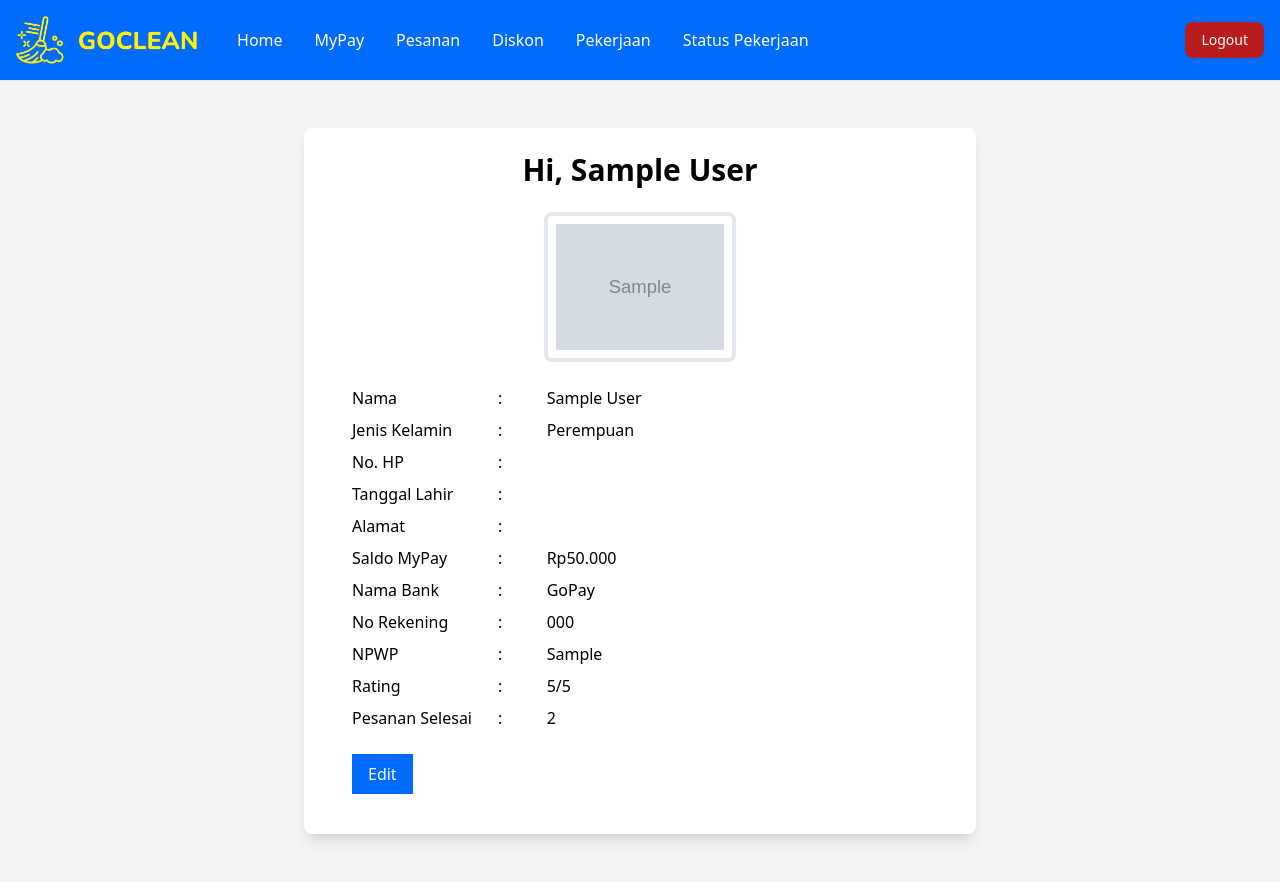
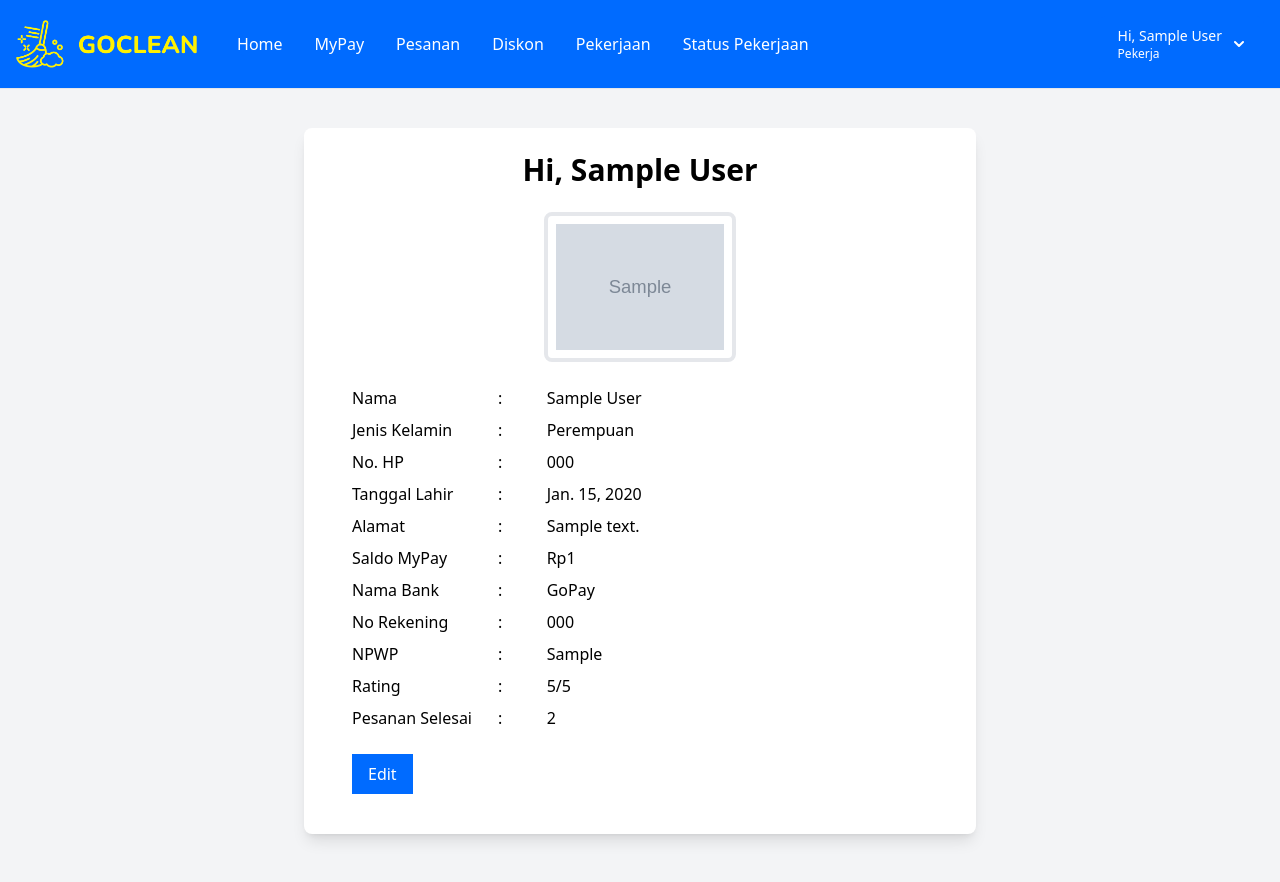
Before and after one commit to fakhrihabb/TK2, a Django app: page /profile/ in a window 1280 px wide. Run offline with Django 5.2, Linux system fonts and the light colour scheme; a user stored in the database is signed in; tables that the repository leaves empty hold one stand-in row (values such as "Sample post"); grey boxes marked "Sample" are stand-in pictures; some libraries are stand-ins or nearby versions.

Commit message:
merging leo dan penyesuaian beberapa html

```diff
--- a/authentication/models.py
+++ b/authentication/models.py
@@ -1,7 +1,3 @@
-import uuid
-
-from django.apps import apps
-from django.contrib.auth import get_user_model
 from django.contrib.auth.models import AbstractUser
 from django.db import models
 
@@ -75,22 +71,18 @@
     is_pekerja = models.BooleanField(default=False)
     first_name = models.CharField(max_length=50)
     last_name = models.CharField(max_length=50)
-    saldo_mypay = models.IntegerField(default=0)
-
-class Pengguna(models.Model):
-    user = models.OneToOneField(User, on_delete=models.CASCADE, primary_key=True)
-
     GENDER_CHOICES = (
-        ('L', 'Laki'),
+        ('L', 'Laki-laki'),
         ('P', 'Perempuan'),
     )
     gender = models.CharField(max_length=1, choices=GENDER_CHOICES, default='L')
     phone_number = models.CharField(max_length=20, unique=True)
     birth_date = models.DateField()
     address = models.CharField(max_length=100)
+    saldo_mypay = models.IntegerField(default=0)
 
-    def __str__(self):
-        return self.user.username
+    USERNAME_FIELD = 'phone_number'
+    REQUIRED_FIELDS = ['username', 'first_name', 'last_name', 'address', 'gender', 'birth_date']
 
 class Pengguna(models.Model):
     user = models.OneToOneField(User, on_delete=models.CASCADE, primary_key=True)
--- a/authentication/templates/profile.html
+++ b/authentication/templates/profile.html
@@ -44,7 +44,7 @@
         <p class="col-span-8 text-start">{{user.address}}</p>
         <p class="col-span-3 text-start">Saldo MyPay</p>
         <p class="col-span-1">:</p>
-        <p class="col-span-8 text-start">Rp50.000</p>
+        <p class="col-span-8 text-start">Rp{{ user.saldo_mypay }}</p>
         {% if user.is_pekerja %}
         <p class="col-span-3 text-start">Nama Bank</p>
         <p class="col-span-1">:</p>
--- a/mypay/templates/mypay/mypay.html
+++ b/mypay/templates/mypay/mypay.html
@@ -101,7 +101,7 @@
 
         <!-- Top section with No HP and Lakukan Transaksi button -->
         <div class="top-section">
-            <div>No HP: {{ phone_number }}</div>
+            <div>No HP: {{ user.phone_number }}</div>
             <a href="{% url 'mypay:transaksi' %}" class="transaction-button">Lakukan Transaksi</a>
         </div>
 
--- a/templates/navbar.html
+++ b/templates/navbar.html
@@ -76,19 +76,75 @@
       </div>
     </div>
     <div class="flex md:order-2 space-x-3 md:space-x-0 rtl:space-x-reverse">
-      <a href="{% url 'authentication:logout' %}">
+      <!-- <a href="{% url 'authentication:logout' %}">
         <button
           type="button"
-          class="text-white bg-red-700 hover:bg-red-900 focus:ring-4 focus:outline-none focus:ring-blue-300 font-medium rounded-lg text-sm px-4 py-2 text-center"
+          class="text-white bg-red-700 hover:bg-red-900 focus:ring-4 focus:outline-none focus:ring-blue-300 font-medium rounded-lg text-sm px-4 py-2 text-center transition duration-300"
         >
           Logout
         </button>
-      </a>
+      </a> -->
 
       <button
-        data-collapse-toggle="navbar-sticky"
+        id="dropdownDefaultButton"
+        data-dropdown-toggle="dropdown"
+        class="text-white bg-[#006BFF] hover:text-[#FFF100] font-medium rounded-lg text-sm px-5 py-2.5 inline-flex items-center dark:bg-blue-600 dark:hover:bg-blue-700 text-left transition duration-300"
         type="button"
-        class="mobile-menu-button inline-flex items-center p-2 w-10 h-10 justify-center text-sm text-white rounded-lg md:hidden hover:bg-[#c7bc00] focus:outline-none focus:ring-2 focus:ring-gray-200 dark:text-gray-400 dark:hover:bg-gray-700 dark:focus:ring-gray-600"
+      >
+        <div class="flex flex-col justify-start align-center">
+          <div>Hi, {{user.first_name}} {{user.last_name}}</div>
+          <div class="text-xs">
+            {% if user.is_pekerja %} Pekerja {% elif user.is_pengguna %}
+            Pengguna {% endif %}
+          </div>
+        </div>
+
+        <svg
+          class="w-2.5 h-2.5 ms-3"
+          aria-hidden="true"
+          xmlns="http://www.w3.org/2000/svg"
+          fill="none"
+          viewBox="0 0 10 6"
+        >
+          <path
+            stroke="currentColor"
+            stroke-linecap="round"
+            stroke-linejoin="round"
+            stroke-width="2"
+            d="m1 1 4 4 4-4"
+          />
+        </svg>
+      </button>
+
+      <!-- Dropdown menu -->
+      <div
+        id="dropdown"
+        class="z-10 hidden bg-white divide-y divide-gray-100 rounded-lg shadow-lg w-44 dark:bg-gray-700"
+      >
+        <ul
+          class="py-2 text-sm text-gray-700 dark:text-gray-200"
+          aria-labelledby="dropdownDefaultButton"
+        >
+          <li>
+            <a
+              href="{% url 'authentication:view_profile' %}"
+              class="block px-4 py-2 hover:bg-gray-100 dark:hover:bg-gray-600 dark:hover:text-white"
+              >Profile</a
+            >
+          </li>
+          <li>
+            <a
+              href="{% url 'authentication:logout' %}"
+              class="block px-4 py-2 hover:bg-gray-100 dark:hover:bg-gray-600 dark:hover:text-white text-red-600"
+              >Log Out</a
+            >
+          </li>
+        </ul>
+      </div>
+
+      <button
+        type="button"
+        class="mobile-menu-button inline-flex items-center p-2 w-10 h-10 justify-center text-sm text-white rounded-lg md:hidden hover:bg-[#c7bc00] dark:text-gray-400 dark:hover:bg-gray-700 dark:focus:ring-gray-600 hover:bg-blue-700 transition duration-300"
         aria-controls="navbar-sticky"
         aria-expanded="false"
       >
@@ -114,17 +170,44 @@
   <div class="mobile-menu hidden md:hidden px-4 w-full md:max-w-full">
     <div class="pt-2 pb-3 space-y-1 mx-auto">
       <a
-        href=""
-        class="block text-center bg-blue-500 hover:bg-blue-600 text-white font-bold py-2 px-4 rounded transition duration-300 mb-2"
+        href="{% url 'homepage' %}"
+        class="block text-center hover:bg-blue-600 text-white font-bold py-2 px-4 rounded transition duration-300 mb-2"
       >
-        Login
+        Home
       </a>
       <a
-        href=""
-        class="block text-center bg-green-500 hover:bg-green-600 text-white font-bold py-2 px-4 rounded transition duration-300"
+        href="#"
+        class="block text-center hover:bg-blue-600 text-white font-bold py-2 px-4 rounded transition duration-300 mb-2"
       >
-        Register
+        MyPay
       </a>
+      {% if user.is_pengguna %}
+      <a
+        href="{% url 'pemesanan_jasa:view_pemesanan' %}"
+        class="block text-center hover:bg-blue-600 text-white font-bold py-2 px-4 rounded transition duration-300 mb-2"
+      >
+        Pesanan
+      </a>
+      <a
+        href="#"
+        class="block text-center hover:bg-blue-600 text-white font-bold py-2 px-4 rounded transition duration-300 mb-2"
+      >
+        Diskon
+      </a>
+      {% endif %} {% if user.is_pekerja %}
+      <a
+        href="#"
+        class="block text-center hover:bg-blue-600 text-white font-bold py-2 px-4 rounded transition duration-300 mb-2"
+      >
+        Pekerjaan
+      </a>
+      <a
+        href="#"
+        class="block text-center hover:bg-blue-600 text-white font-bold py-2 px-4 rounded transition duration-300 mb-2"
+      >
+        Status Pekerjaan
+      </a>
+      {% endif %}
     </div>
   </div>
   {% else %}
@@ -172,7 +255,7 @@
       <button
         data-collapse-toggle="navbar-sticky"
         type="button"
-        class="mobile-menu-button inline-flex items-center p-2 w-10 h-10 justify-center text-sm text-white rounded-lg md:hidden hover:bg-[#c7bc00] focus:outline-none focus:ring-2 focus:ring-gray-200 dark:text-gray-400 dark:hover:bg-gray-700 dark:focus:ring-gray-600"
+        class="mobile-menu-button inline-flex items-center p-2 w-10 h-10 justify-center text-sm text-white rounded-lg md:hidden hover:bg-blue-600 focus:outline-none focus:ring-2 focus:ring-gray-200 dark:text-gray-400 dark:hover:bg-gray-700 dark:focus:ring-gray-600"
         aria-controls="navbar-sticky"
         aria-expanded="false"
       >
@@ -199,14 +282,14 @@
   <div class="mobile-menu hidden md:hidden px-4 w-full md:max-w-full">
     <div class="pt-2 pb-3 space-y-1 mx-auto">
       <a
-        href=""
-        class="block text-center text-white hover:bg-[#c7bc00] font-bold py-2 px-4 rounded transition duration-300 mb-2"
+        href="{% url 'authentication:login' %}"
+        class="block text-center text-white hover:bg-blue-600 font-bold py-2 px-4 rounded transition duration-300 mb-2"
       >
         Login
       </a>
       <a
-        href=""
-        class="block text-center hover:bg-[#c7bc00] text-white font-bold py-2 px-4 rounded transition duration-300"
+        href="{% url 'authentication:register' %}"
+        class="block text-center hover:bg-blue-600 text-white font-bold py-2 px-4 rounded transition duration-300"
       >
         Register
       </a>
@@ -221,4 +304,5 @@
       menu.classList.toggle("hidden");
     });
   </script>
+  <script src="https://cdn.jsdelivr.net/npm/flowbite@2.5.2/dist/flowbite.min.js"></script>
 </nav>
```
Also changed, not shown: authentication/migrations/0002_user_saldo_mypay_alter_user_gender.py (added), authentication/migrations/0003_alter_user_gender.py (added), authentication/migrations/0006_user_saldo_mypay.py (deleted), pekerjaan_jasa/migrations/0001_initial.py (added), pekerjaan_jasa/migrations/__init__.py (added).
